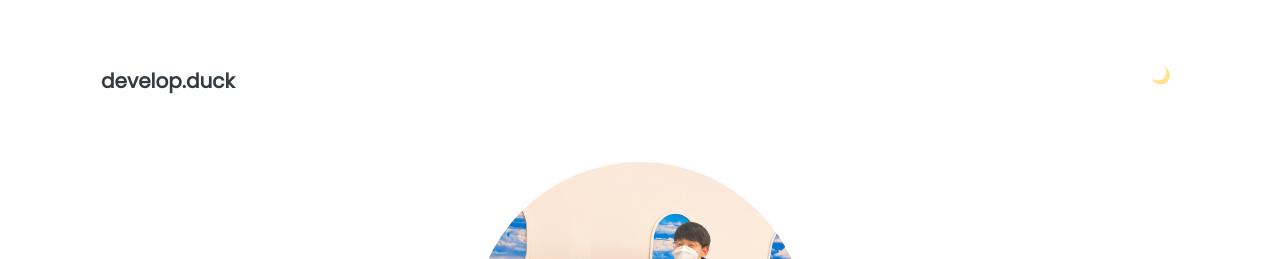
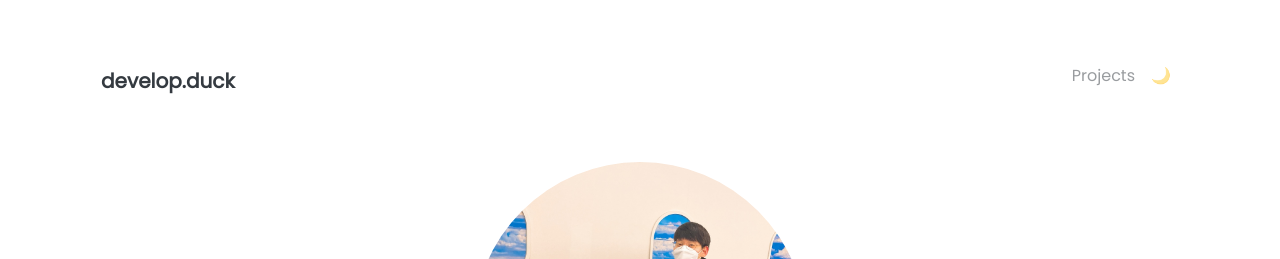
Before and after one commit to developduck/developduck.github.io, a Jekyll site: the page built from pages/index.md, in a window 1280 px wide. Shown: the top 259 px of the page. Built offline with Jekyll 4.4.1, drawn with Linux system fonts in a browser that asks for light colours; nearby versions of some CDN libraries.

Commit message:
Feature #6 네비게이션에 project 추가

```diff
--- a/_config.yml
+++ b/_config.yml
@@ -19,7 +19,7 @@ nav_exclude: # The following paths are excluded from navbar
   - pages/404.html
   - pages/index.md
   - pages/blog.html
-  - pages/projects.html
+  # - pages/projects.html
   - pages/about.md
 
 ### Author Info ###
```
